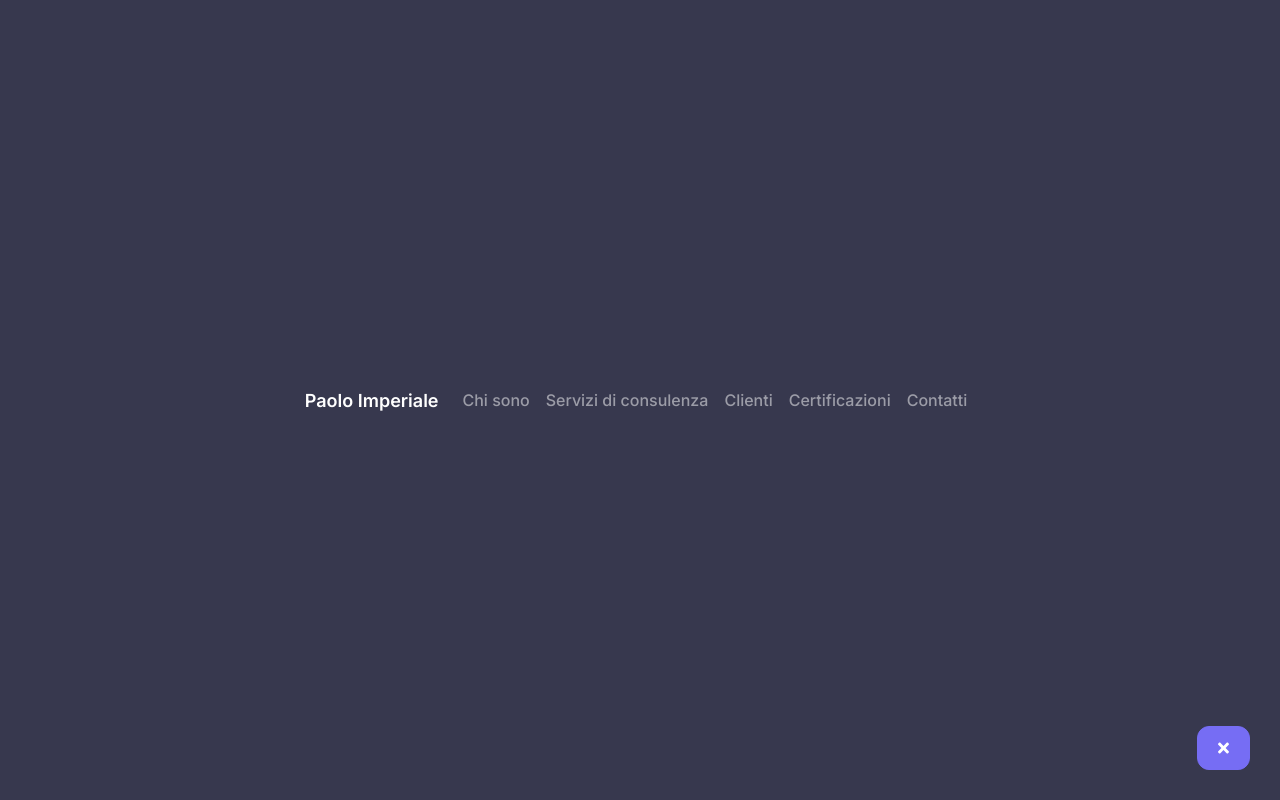
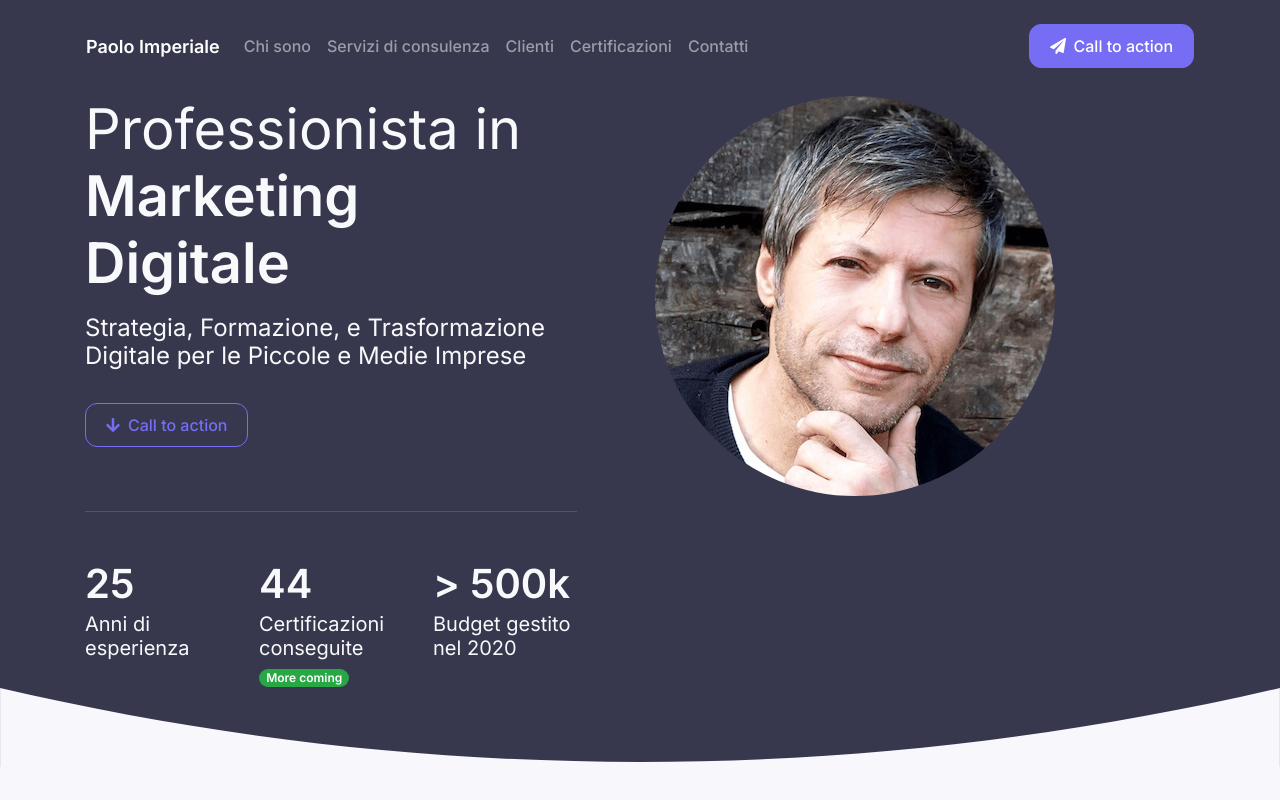
Before and after one commit to mfonsatti/nextjs, a Next.js app: page / in a window 1280 px wide. Shown: the top 800 px of the page. Built offline with nearby package versions, Linux system fonts and the light colour scheme.

Commit message:
style improvements

```diff
--- a/pages/index.js
+++ b/pages/index.js
@@ -103,17 +103,17 @@ export default function Home() {
           expand="lg"
           variant="dark"
           fixed="top"
-          className="container py-4"
+          className="container-lg py-4"
         >
           <Navbar.Brand href="#home" className="font-weight-bolder">
             Paolo Imperiale
           </Navbar.Brand>
-          <Navbar.Toggle as={Button} bsPrefix="menu-mobile-open">
+          <Navbar.Toggle as={Button} bsPrefix="menu-mobile-open d-lg-none">
             <FontAwesomeIcon icon={faLayerGroup} className="mr-2" /> Menu
           </Navbar.Toggle>
           <Navbar.Collapse id="basic-navbar-nav">
             <Nav>
-              <Navbar.Brand href="#home" className="font-weight-bolder">
+              <Navbar.Brand href="#home" className="font-weight-bolder d-lg-none">
                 Paolo Imperiale
               </Navbar.Brand>
               <Nav.Link href="#home">Chi sono</Nav.Link>
@@ -122,7 +122,11 @@ export default function Home() {
               <Nav.Link href="#link">Certificazioni</Nav.Link>
               <Nav.Link href="#link">Contatti</Nav.Link>
             </Nav>
-            <Navbar.Toggle as={Button} bsPrefix="menu-mobile-close">
+            <Button className="ml-auto d-none d-lg-block">
+              <FontAwesomeIcon icon={faPaperPlane} className="mr-2" />
+              Call to action
+            </Button>
+            <Navbar.Toggle as={Button} bsPrefix="menu-mobile-close d-lg-none">
               <FontAwesomeIcon icon={faTimes} />
             </Navbar.Toggle>
           </Navbar.Collapse>
@@ -130,9 +134,9 @@ export default function Home() {
       </header>
       <main>
         <section style={{ backgroundColor: "#37384e" }} className="pt-5 mt-5">
-          <div className="container-fluid">
+          <div className="container-lg">
             <div className="row">
-              <div className="col-lg-6 d-flex justify-content-end">
+              <div className="col-md-6">
                 <div className="mr-lg-5" style={{ maxWidth: "495px" }}>
                   <h1 className="display-4 text-light pb-2">
                     <span className="font-weight-light">
@@ -174,7 +178,7 @@ export default function Home() {
                   </div>
                 </div>
               </div>
-              <div className="col-lg-6">
+              <div className="col-md-6">
                 <img
                   src="/paolo-imperiale.jpg"
                   className="selfie rounded-circle img-fluid"
@@ -192,7 +196,7 @@ export default function Home() {
           </div>
         </section>
         <section className="pt-5 mt-5">
-          <div className="col-md-5 mx-auto text-center mb-5 pt-3 pt-lg-4">
+          <div className="col-lg-5 mx-auto text-center mb-5 pt-3 pt-lg-4">
             <h2 className="h1 mb-4">
               Garanzia{" "}
               <span className="bg-faded-primary rounded text-primary px-3 py-2">
@@ -220,7 +224,7 @@ export default function Home() {
             </div>
             <div className="row">
               <div className="col-8 offset-4">
-                <div className="microsoft-ads bg-white p-5">
+                <div className="microsoft-ads bg-white p-4 p-md-5">
                   <img src="MicrosoftAds.svg" className="img-fluid" />
                 </div>
               </div>
@@ -230,7 +234,7 @@ export default function Home() {
         <section className="pt-5 mt-5">
           <div className="container">
             <div className="row align-items-center">
-              <div className="col-lg-4 col-md-5 text-center text-md-left mb-5 mb-md-0">
+              <div className="col-lg-4 text-center text-lg-left mb-5">
                 <h2 className="mb-3">Al tuo servizio</h2>
                 <p className="text-muted mb-4 pb-2">
                   Esperto professionista in marketing digitale, specializzato in
@@ -244,7 +248,7 @@ export default function Home() {
                   Call to action
                 </a>
               </div>
-              <div className="bg-shape col-lg-8 col-md-7">
+              <div className="bg-shape col-lg-8 ">
                 <div className="mx-auto" style={{ maxWidth: "610px" }}>
                   <div className="row align-items-center">
                     <div className="col-sm-6">
--- a/styles/scss/_header.scss
+++ b/styles/scss/_header.scss
@@ -11,6 +11,7 @@ footer {
 
 header {
   .navbar-collapse {
+    @media screen and (max-width: 992px) {
       display: flex;
       flex-direction: column;
       align-items: center;
@@ -21,7 +22,8 @@ header {
       width: 100%;
       height: 100%;
       background-color: #37384e;
-    .menu-mobile-close{
+    }
+    .menu-mobile-close {
       position: absolute;
       bottom: 30px;
       right: 30px;
```
Lines whose indentation alone changed are shown as unchanged.
